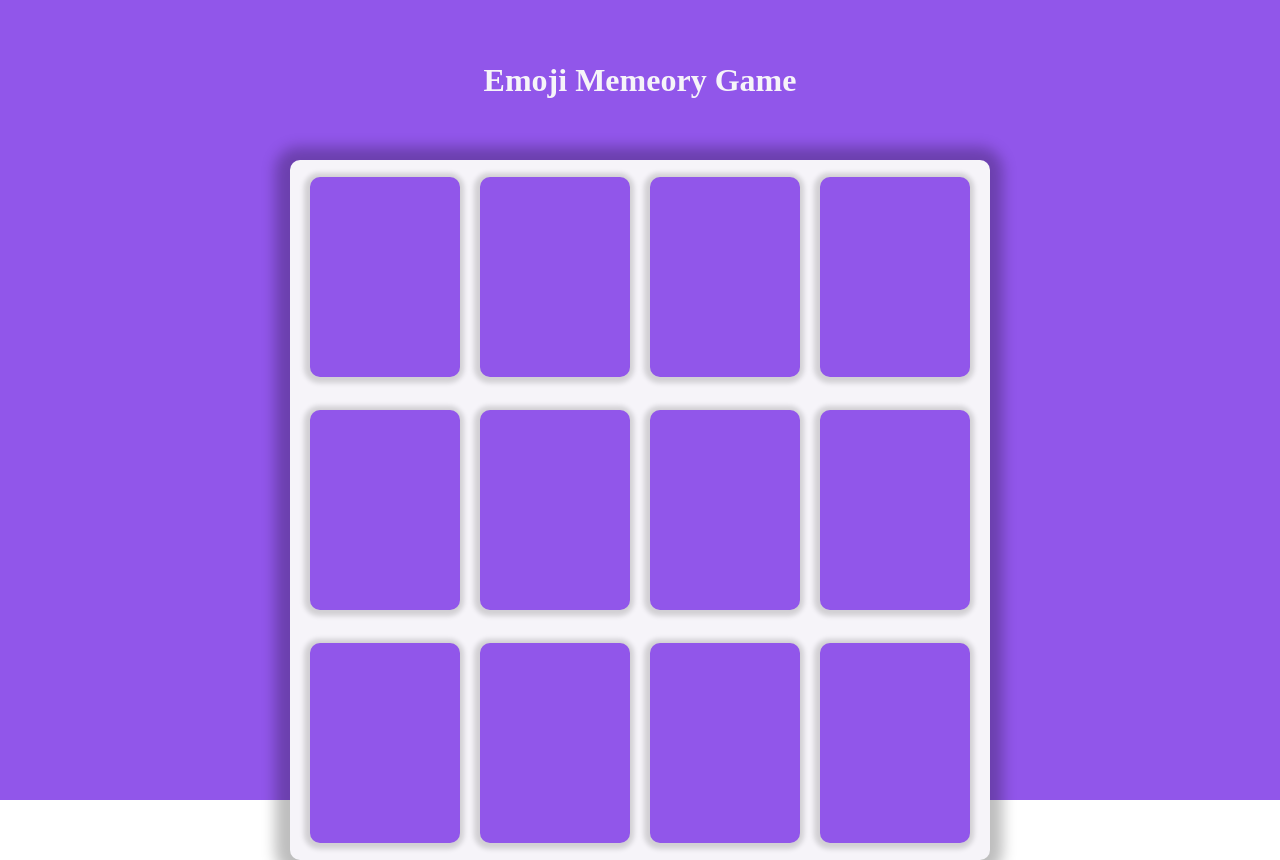
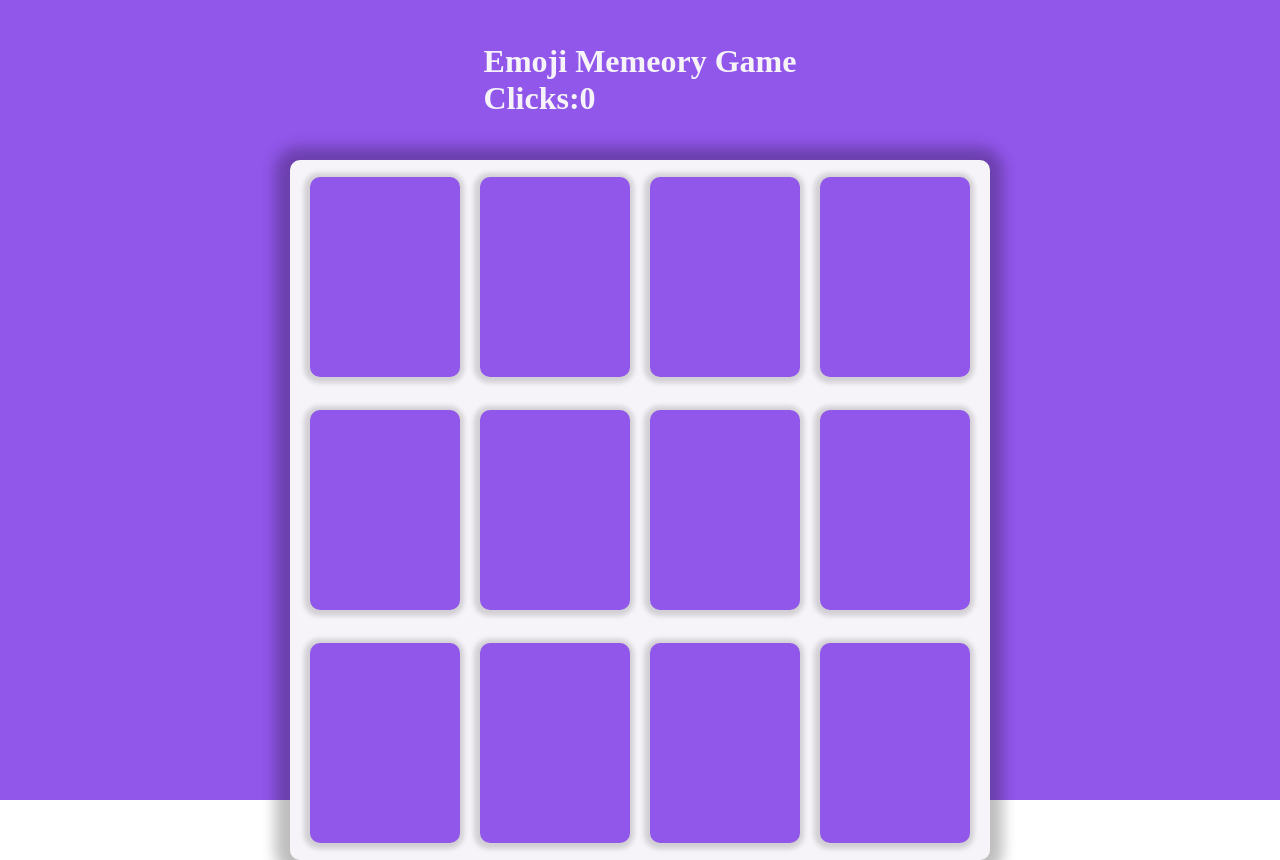
Before and after one commit to mcopanos/ReactMemoryGame, a React (Vite) app: page / in a window 1280 px wide. Built offline with nearby package versions, Linux system fonts and the light colour scheme.

Commit message:
feat(clicks) added click count

```diff
--- a/src/App.jsx
+++ b/src/App.jsx
@@ -12,18 +12,16 @@ import Emojis from './components/data/emojis.json'
 function App() {
   const [emojis, setEmojis] = useState([...Emojis])
   const [isClicked, setIsClicked] = useState([])
+  const [clicks, setClicks] = useState(0)
 
-  function sortCards(arr) {
-    arr.sort(() => Math.random() - 0.5);
-  };
 
 function toggleIsClicked(id) {
   setEmojis((prevEmoji) =>
     prevEmoji.map((emoji) =>
-        emoji === id ? { ...emoji, isClicked: true } : emoji
-      )
+      emoji === id ? { ...emoji, isClicked: true } : emoji)
   );
 
+  setClicks(clicks + 1);
 };
 
 if (isClicked.length === 2) {
@@ -40,7 +38,7 @@ function App() {
 
     setIsClicked([]);
   } else {
-      alert("Not a Match. Try again")
+    // alert("Not a Match. Try again")
 
     emojis.map((emoji) =>
       emoji.isClicked === true ? emoji.isClicked = false : emoji);
@@ -54,6 +52,10 @@ function App() {
 
 }, [emojis])
 
+function sortCards(arr) {
+  arr.sort(() => Math.random() - 0.5);
+};
+
 useMemo(() => {
   return sortCards(emojis)
 }, []);
@@ -61,7 +63,9 @@ function App() {
   return (
     <>
       <Banner>
-        <Title>Emoji Memeory Game</Title>
+        <Title>Emoji Memeory Game
+        <p>Clicks:{clicks}</p>
+        </Title>
       </Banner>
       <Section>
         <Board>
```
Lines whose indentation alone changed are shown as unchanged.
